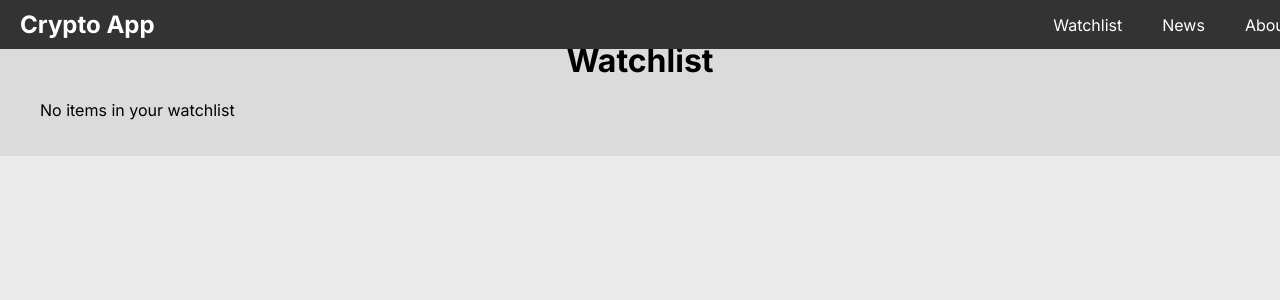
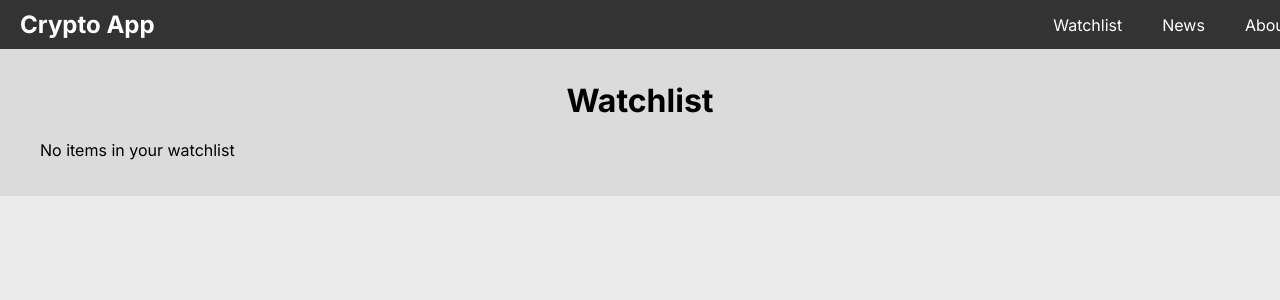
Before and after one commit to gokayoncu/crypto_App, a Next.js app: page /watchlist in a window 1280 px wide. Shown: the top 300 px of the page. Built offline with nearby package versions, Linux system fonts and the light colour scheme.

Commit message:
Update WatchlistPage.module.css

```diff
--- a/app/styles/WatchlistPage.module.css
+++ b/app/styles/WatchlistPage.module.css
@@ -3,7 +3,7 @@
 .container {
     padding: 20px;
     max-width: 1200px;
-    margin: 0 auto;
+    margin: 40px auto;
   }
 
   .title {
```
